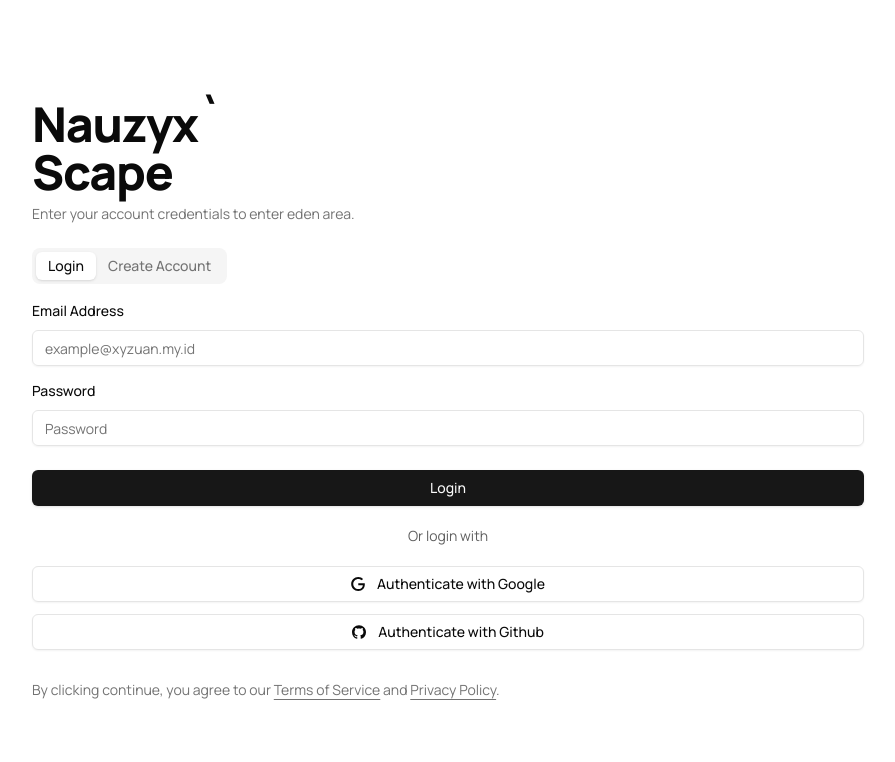
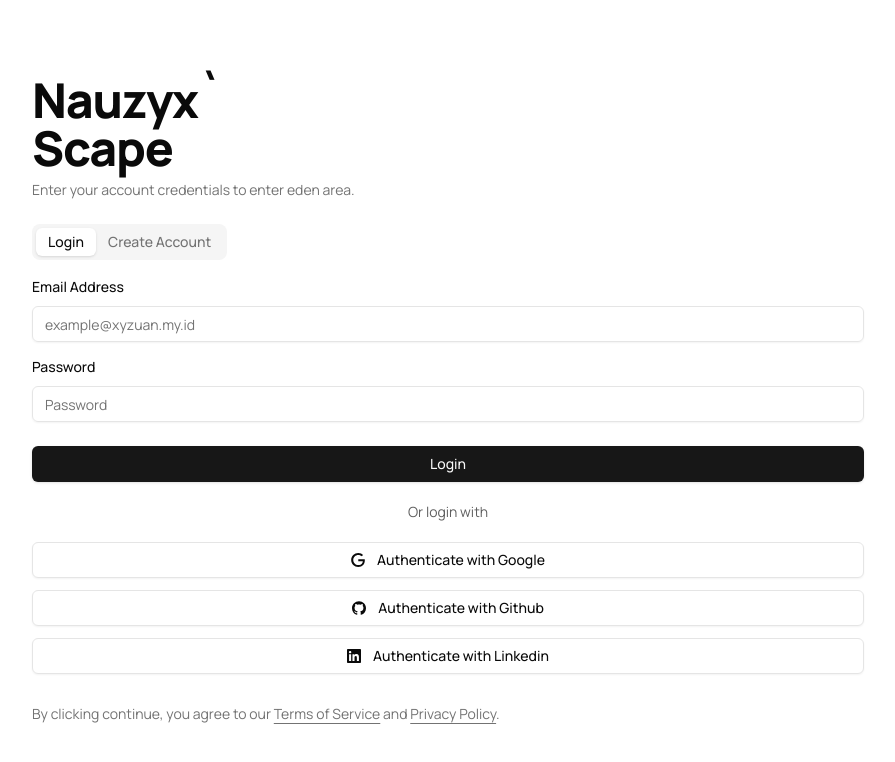
Before and after one commit to xyzuan/xyzuan.v2, a Next.js app: page /auth in a window 1280 px wide. Shown: the top 762 px of the page, without its empty margins (192-1087 px from the left). Built offline with nearby package versions, Linux system fonts and the light colour scheme; no server answers.

Commit message:
feat(auth): Add linkedin

```diff
--- a/src/app/(user)/auth/components/login-form.tsx
+++ b/src/app/(user)/auth/components/login-form.tsx
@@ -14,10 +14,15 @@ import {
   FormMessage,
 } from "@/components/ui/form";
 import { Input } from "@/components/ui/input";
-import { authGithub, authGoogle, authLogin } from "@/services/auth";
+import {
+  authGithub,
+  authGoogle,
+  authLinkedin,
+  authLogin,
+} from "@/services/auth";
 import { toast } from "sonner";
 import { useRouter } from "next/navigation";
-import { SiGithub, SiGoogle } from "react-icons/si";
+import { SiGithub, SiGoogle, SiLinkedin } from "react-icons/si";
 import { useProfile } from "@/providers/profile-provider";
 import { getMyProfile } from "@/services/profile";
 import BlurFade from "@/components/magicui/blur-fade";
@@ -60,13 +65,18 @@ const LoginForm = () => {
   };
 
   const onGoogle = () => {
-    toast.loading("Authenticating to Eden...");
-    authGoogle(process.env.NEXT_PUBLIC_DOMAIN || "http://localhost:3000");
+    toast.loading("Redirecting to Google Account...");
+    authGoogle(process.env.NEXT_PUBLIC_DOMAIN ?? "http://localhost:3000");
   };
 
   const onGithub = () => {
-    toast.loading("Authenticating to Eden...");
-    authGithub(process.env.NEXT_PUBLIC_DOMAIN || "http://localhost:3000");
+    toast.loading("Redirecting to Github...");
+    authGithub(process.env.NEXT_PUBLIC_DOMAIN ?? "http://localhost:3000");
+  };
+
+  const onLinkedin = () => {
+    toast.loading("Redirecting to Linkedin...");
+    authLinkedin(process.env.NEXT_PUBLIC_DOMAIN ?? "http://localhost:3000");
   };
 
   return (
@@ -117,6 +127,12 @@ const LoginForm = () => {
             </span>
             Authenticate with Github
           </Button>
+          <Button variant="outline" onClick={() => onLinkedin()}>
+            <span className="mr-3">
+              <SiLinkedin />
+            </span>
+            Authenticate with Linkedin
+          </Button>
         </div>
       </Form>
     </BlurFade>
--- a/src/commons/constants/api.ts
+++ b/src/commons/constants/api.ts
@@ -14,6 +14,7 @@ export const AUTH_SIGNUP_ENDPOINT = `${PUBLIC_API_BASE_PATH}/auth/signup`;
 export const AUTH_LOGOUT_ENDPOINT = `${PUBLIC_API_BASE_PATH}/auth/logout`;
 export const AUTH_GOOGLE_ENDPOINT = `${PUBLIC_API_BASE_PATH}/auth/google`;
 export const AUTH_GITHUB_ENDPOINT = `${PUBLIC_API_BASE_PATH}/auth/github`;
+export const AUTH_LINKEDIN_ENDPOINT = `${PUBLIC_API_BASE_PATH}/auth/linkedin`;
 
 // Profile
 export const PROFILE_ME_ENDPOINT = `${PUBLIC_API_BASE_PATH}/me`;
--- a/src/services/auth.ts
+++ b/src/services/auth.ts
@@ -1,6 +1,7 @@
 import {
   AUTH_GITHUB_ENDPOINT,
   AUTH_GOOGLE_ENDPOINT,
+  AUTH_LINKEDIN_ENDPOINT,
   AUTH_LOGIN_ENDPOINT,
   AUTH_LOGOUT_ENDPOINT,
   AUTH_SIGNUP_ENDPOINT,
@@ -37,6 +38,14 @@ export const authGithub = async (callback: string) => {
   window.location.href = `${AUTH_GITHUB_ENDPOINT}?${queryParams}`;
 };
 
+export const authLinkedin = async (callback: string) => {
+  const queryParams = new URLSearchParams({
+    next: callback,
+  }).toString();
+
+  window.location.href = `${AUTH_LINKEDIN_ENDPOINT}?${queryParams}`;
+};
+
 export const authSignUp = async (
   name: string,
   email: string,
```
